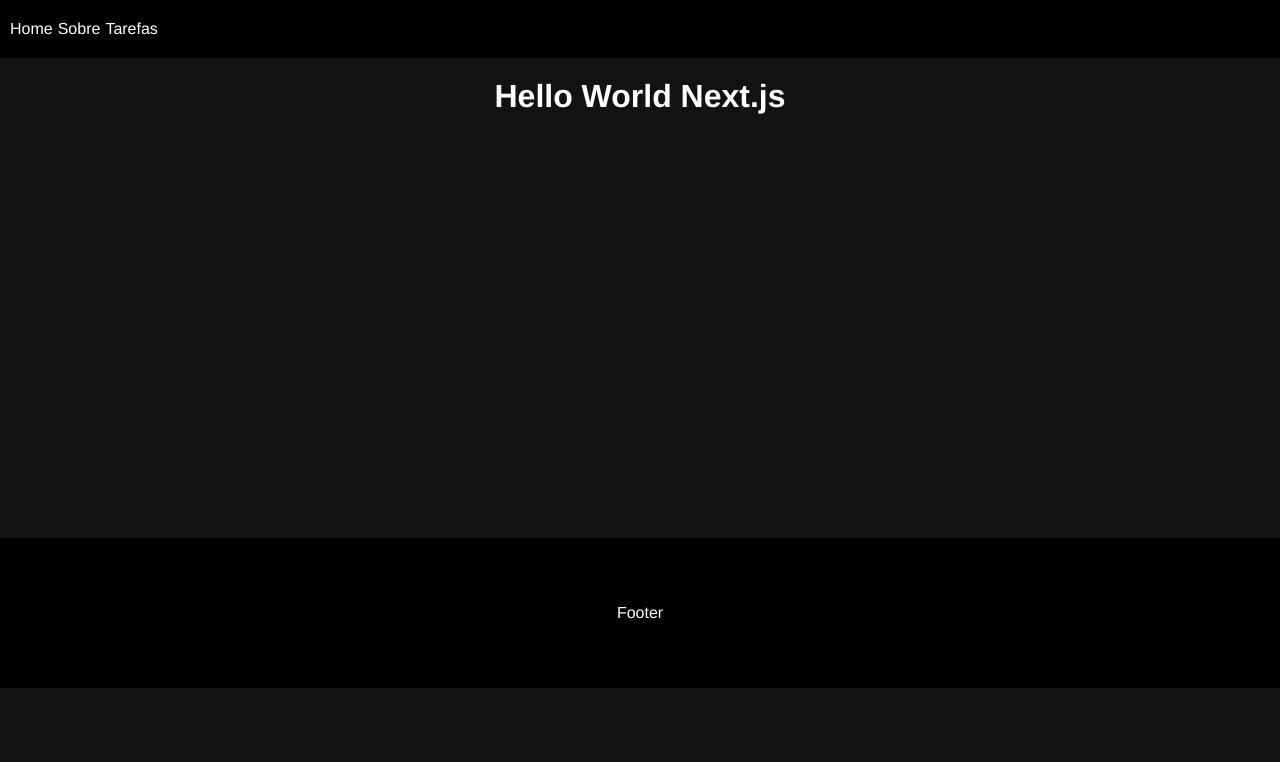
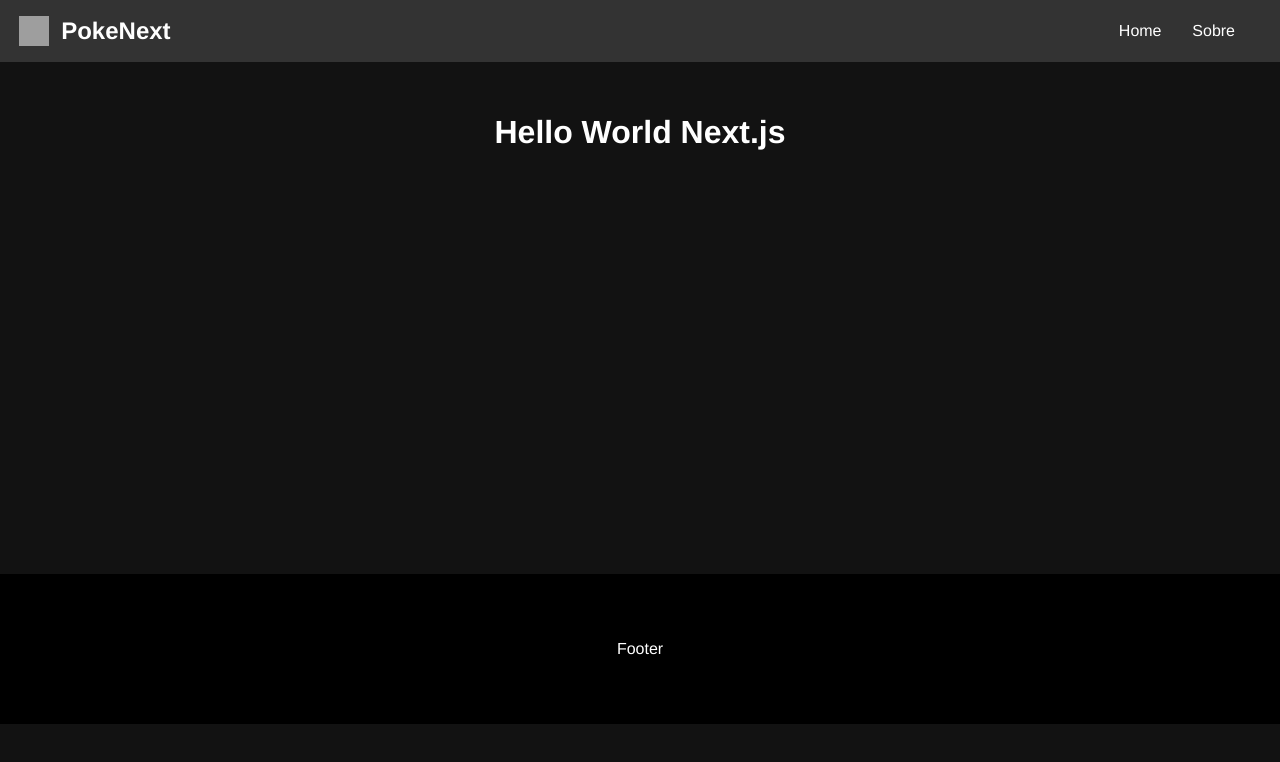
Before and after one commit to luismonte10/next-poke, a Next.js app: page / in a window 1280 px wide. Shown: the top 762 px of the page. Built offline with nearby package versions, Linux system fonts and the light colour scheme; grey boxes are pictures that could not be loaded.

Commit message:
feat: change logo and include name

```diff
--- a/src/components/Navbar.tsx
+++ b/src/components/Navbar.tsx
@@ -1,19 +1,28 @@
 import Link from 'next/link';
+import Image from 'next/image';
 
 import styles from '../styles/Navbar.module.css';
 
 export default function Navbar() {
   return (
-    <ul className={styles.navbar}>
+    <nav className={styles.navbar}>
+      <div className={styles.logo}>
+        <Image
+          src="/images/pokeball.png"
+          width="30"
+          height="30"
+          alt="PokeNext logo"
+        />
+        <h1>PokeNext</h1>
+      </div>
+      <ul className={styles.link_items}>
         <li>
           <Link href="/">Home</Link>
         </li>
         <li>
           <Link href="/about">Sobre</Link>
         </li>
-      <li>
-        <Link href="/todos">Tarefas</Link>
-      </li>
       </ul>
+    </nav>
   );
 }
--- a/src/styles/Navbar.module.css
+++ b/src/styles/Navbar.module.css
@@ -1,17 +1,40 @@
 .navbar {
   display: flex;
-  background-color: #000;
-  padding: 20px 10px;
+  justify-content: space-between;
+  align-items: center;
+  padding: 1em 1.2em;
+  margin-bottom: 2em;
+  background-color: #333;
+  color: #fff
+}
+
+.logo {
+  display: flex;
+  justify-content: center;
+  align-items: center;
+}
+
+.logo h1 {
+  margin-left: .5em;
+}
+
+.link_items {
+  display: flex;
   list-style: none;
 }
 
-.navbar a {
-  color: #fff;
-  margin-right: 5px;
-  text-decoration: none;
-  transition: .3s;
+.link_items li {
+  margin-right: 1.3em;
 }
 
-.navbar a:hover {
-  color: #999;
+.link_items a {
+  color: #fff;
+  text-decoration: none;
+  padding: 5px;
+  transition: .4s;
+  border-bottom: 2px solid transparent;
 }
+
+.link_items a:hover {
+  border-color: #fff;
+}
```
Lines whose indentation alone changed are shown as unchanged.
